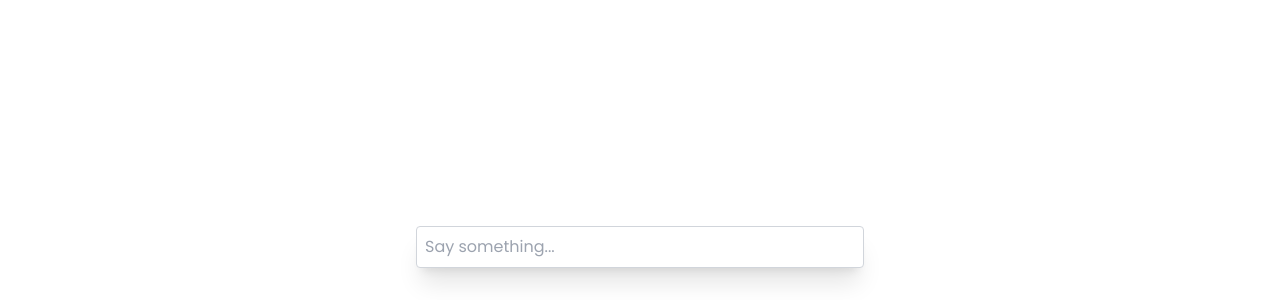
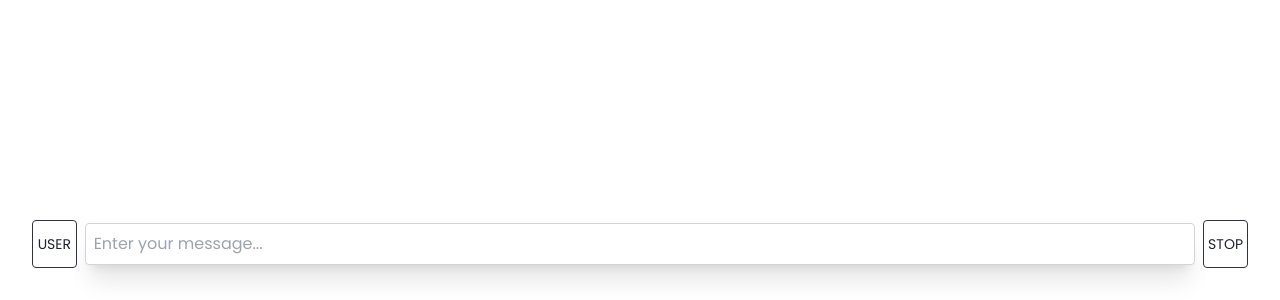
Before and after one commit to gautchap/next-interface-llm, a Next.js app: page / in a window 1280 px wide. Shown: the part 500-800 px from the top of the page. Built offline with nearby package versions, Linux system fonts and the light colour scheme.

Commit message:
refactor : change ui to the chat

```diff
--- a/src/app/page.tsx
+++ b/src/app/page.tsx
@@ -1,34 +1,78 @@
 "use client";
 
+import { Badge } from "@/components/badge";
 import { useChat } from "ai/react";
 import { useEffect } from "react";
-import ReactMarkdown from "react-markdown";
+import Markdown from "react-markdown";
+import { Prism as SyntaxHighlighter } from "react-syntax-highlighter";
+import { vscDarkPlus } from "react-syntax-highlighter/dist/cjs/styles/prism";
 
 export default function Chat() {
-    const { messages, input, handleInputChange, handleSubmit } = useChat();
+    const { messages, input, handleInputChange, handleSubmit, stop } = useChat();
 
     useEffect(() => {
         window.scrollTo(0, document.body.scrollHeight);
     }, [messages]);
 
     return (
-        <main className="flex flex-col w-full max-w-md py-24 mx-auto stretch">
-            <div className="mb-5">
-                {messages.map((m) => (
-                    <div key={m.id} className="whitespace-pre-wrap">
-                        {m.role === "user" ? "User: " : "AI: "}
-                        <ReactMarkdown>{m.content}</ReactMarkdown>
-                    </div>
-                ))}
+        <main className="mx-auto flex w-full py-24">
+            <div className="mx-8 mb-5 text-white">
+                {messages.map((m) => {
+                    return (
+                        <div key={m.id} className="flex items-center whitespace-pre-wrap">
+                            <div className="my-8 mr-8">
+                                <Badge role={m.role === "user" ? "user" : "ai"} />
+                            </div>
+
+                            <Markdown
+                                className={`w-[90dvw] ${
+                                    m.role !== "user" && "rounded border border-[#454056] px-3 py-4"
+                                }`}
+                                components={{
+                                    code({ inline, className, children, ...props }: any) {
+                                        return !inline ? (
+                                            <SyntaxHighlighter
+                                                style={vscDarkPlus}
+                                                PreTag="div"
+                                                language={"javascript"}
+                                                {...props}
+                                            >
+                                                {String(children).replace(/\n$/, "")}
+                                            </SyntaxHighlighter>
+                                        ) : (
+                                            <code className={className} {...props}>
+                                                {children}
+                                            </code>
+                                        );
+                                    },
+                                }}
+                            >
+                                {m.content}
+                            </Markdown>
+                        </div>
+                    );
+                })}
             </div>
 
-            <form className="w-full fixed bottom-0 left-0 flex justify-center bg-white pt-4" onSubmit={handleSubmit}>
-                <input
-                    className="w-full max-w-md p-2 mb-8 border border-gray-300 rounded shadow-xl"
-                    value={input}
-                    placeholder="Say something..."
-                    onChange={handleInputChange}
-                />
+            <form
+                className="fixed bottom-0 left-0 flex w-full justify-center bg-background pb-8 pt-4 shadow-[0px_-15px_20px_0px_var(--background)]"
+                onSubmit={handleSubmit}
+            >
+                <div className="mx-8 flex w-full items-center gap-2">
+                    <Badge role="user" />
+                    <input
+                        className=" w-full rounded border border-gray-300 p-2 text-black shadow-xl"
+                        value={input}
+                        placeholder="Enter your message..."
+                        onChange={handleInputChange}
+                    />
+                    <button
+                        onClick={stop}
+                        className="flex size-12 items-center justify-center rounded border border-[#30343a] px-1 py-2 text-sm transition-colors hover:bg-[#333747]"
+                    >
+                        STOP
+                    </button>
+                </div>
             </form>
         </main>
     );
--- /dev/null
+++ b/src/components/badge.tsx
@@ -0,0 +1,15 @@
+type BadgeProps = {
+    role: "user" | "ai";
+};
+
+export const Badge = ({ role }: BadgeProps) => {
+    return (
+        <div
+            className={`flex size-12 items-center justify-center rounded border border-[#30343a] px-1 py-2 text-sm ${
+                role === "ai" && "border-[#454056] text-[#a0a6ee]"
+            }`}
+        >
+            {role.toUpperCase()}
+        </div>
+    );
+};
```
